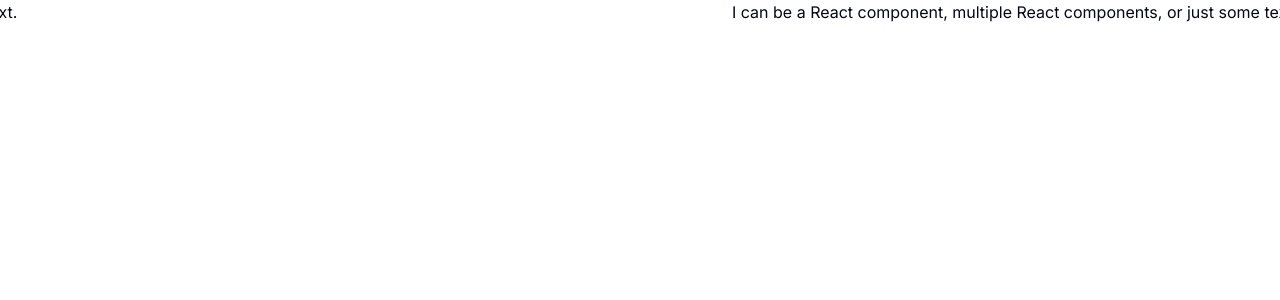
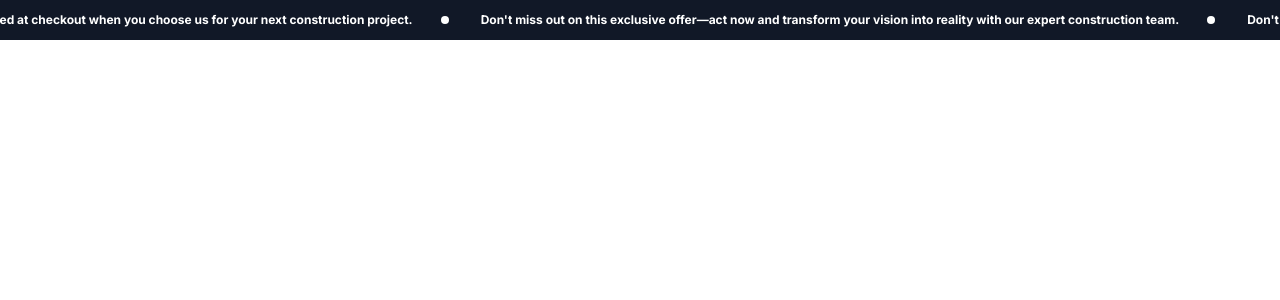
Before and after one commit to nicco99/Blif-Investments-client, a Next.js app: page / in a window 1280 px wide. Shown: the top 300 px of the page. Built offline with nearby package versions, Linux system fonts and the light colour scheme.

Commit message:
marquee done

```diff
--- a/app/page.tsx
+++ b/app/page.tsx
@@ -1,14 +1,8 @@
-import Marquee from "react-fast-marquee";
-
+import MarqueeComponent from "@/components/ui/surfaces/Marquee";
 export default function Home() {
   return (
-    <div className="w-full">
-      <div>
-        <Marquee speed={100}>
-          I can be a React component, multiple React components, or just some
-          text.
-        </Marquee>
-      </div>
+    <div className="w-full h-full">
+      <MarqueeComponent/>
     </div>
   );
 }
--- /dev/null
+++ b/components/ui/surfaces/Marquee.tsx
@@ -0,0 +1,31 @@
+import * as React from "react";
+import Marquee from "react-fast-marquee";
+
+const marqueeConfig = [{
+    text: 'Unlock significant savings for a limited time only! Enjoy a 30% discount automatically applied at checkout when you choose us for your next construction project.'}, {text: "Don't miss out on this exclusive offer—act now and transform your vision into reality with our expert construction team."},{text: "Don't wait to turn your dream home into reality with our personalized approach to construction planning."}
+]
+
+
+
+
+const MarqueeComponent: React.FC = () => {
+
+    return (
+        <div className="bg-gray-900 py-3">
+            <Marquee speed={100}>
+            {marqueeConfig.map((item, index) => (
+                    <span key={index} className="text-white flex flex-row gap-5 justify-center items-center px-4">
+                        <p className="font-bold text-xs">
+                            {item.text}
+                        </p>
+                       <span className="inline-block w-2 h-2 bg-white rounded-full ml-2"></span>
+                    </span>
+                ))}
+
+            </Marquee>
+        </div>
+    );
+};
+
+
+export default MarqueeComponent;
```
